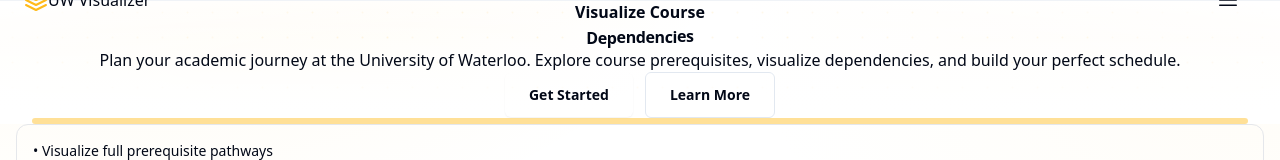
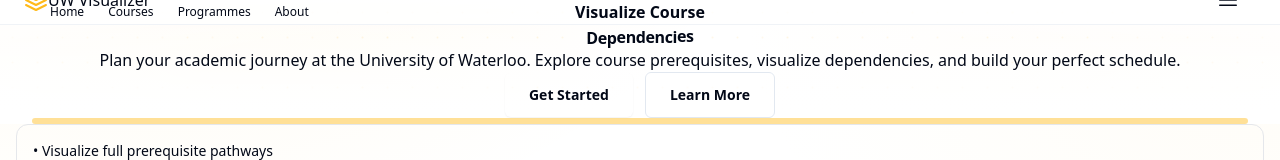
Before and after one commit to dank409/uw-visualizer, a React (Vite) app: page / in a window 1280 px wide. Shown: the top 160 px of the page. Built offline with nearby package versions, Linux system fonts and the light colour scheme.

Commit message:
add top nav links on homepage hero and tighten hero-to-content spacing

```diff
--- a/src/components/ui/hero-section-nexus.tsx
+++ b/src/components/ui/hero-section-nexus.tsx
@@ -626,7 +626,7 @@ const InteractiveHero: React.FC = () => {
     };
 
   return (
-    <div className="pt-[92px] relative bg-background text-foreground flex flex-col overflow-x-hidden min-h-[100svh]">
+    <div className="pt-[88px] relative bg-background text-foreground flex flex-col overflow-x-hidden min-h-[72svh]">
         <canvas ref={canvasRef} className="absolute inset-0 z-0 pointer-events-none opacity-80" />
         <div className="absolute inset-0 z-1 pointer-events-none" style={{
             background: `linear-gradient(to bottom, transparent 0%, hsl(var(--page-bg)) 90%), radial-gradient(ellipse at center, transparent 40%, hsl(var(--page-bg)) 95%)`
@@ -707,6 +707,12 @@ const InteractiveHero: React.FC = () => {
                     </motion.button>
                 </div>
             </nav>
+            <div className="flex items-center gap-1 overflow-x-auto px-4 pb-2 md:px-6 lg:px-8">
+                <Link to="/" className="rounded-md px-2.5 py-1 text-xs text-muted-foreground hover:text-foreground hover:bg-accent whitespace-nowrap">Home</Link>
+                <Link to="/courses" className="rounded-md px-2.5 py-1 text-xs text-muted-foreground hover:text-foreground hover:bg-accent whitespace-nowrap">Courses</Link>
+                <Link to="/programmes" className="rounded-md px-2.5 py-1 text-xs text-muted-foreground hover:text-foreground hover:bg-accent whitespace-nowrap">Programmes</Link>
+                <Link to="/about" className="rounded-md px-2.5 py-1 text-xs text-muted-foreground hover:text-foreground hover:bg-accent whitespace-nowrap">About</Link>
+            </div>
 
             <AnimatePresence>
                 {isMobileMenuOpen && (
@@ -730,7 +736,7 @@ const InteractiveHero: React.FC = () => {
             </AnimatePresence>
         </motion.header>
 
-        <main className="flex-grow flex min-h-[560px] md:min-h-[620px] flex-col items-center justify-center text-center px-4 pt-8 pb-16 relative z-10">
+        <main className="flex-grow flex min-h-[420px] md:min-h-[500px] flex-col items-center justify-center text-center px-4 pt-6 pb-10 relative z-10">
 
             <motion.h1
                 variants={headlineVariants}
```
